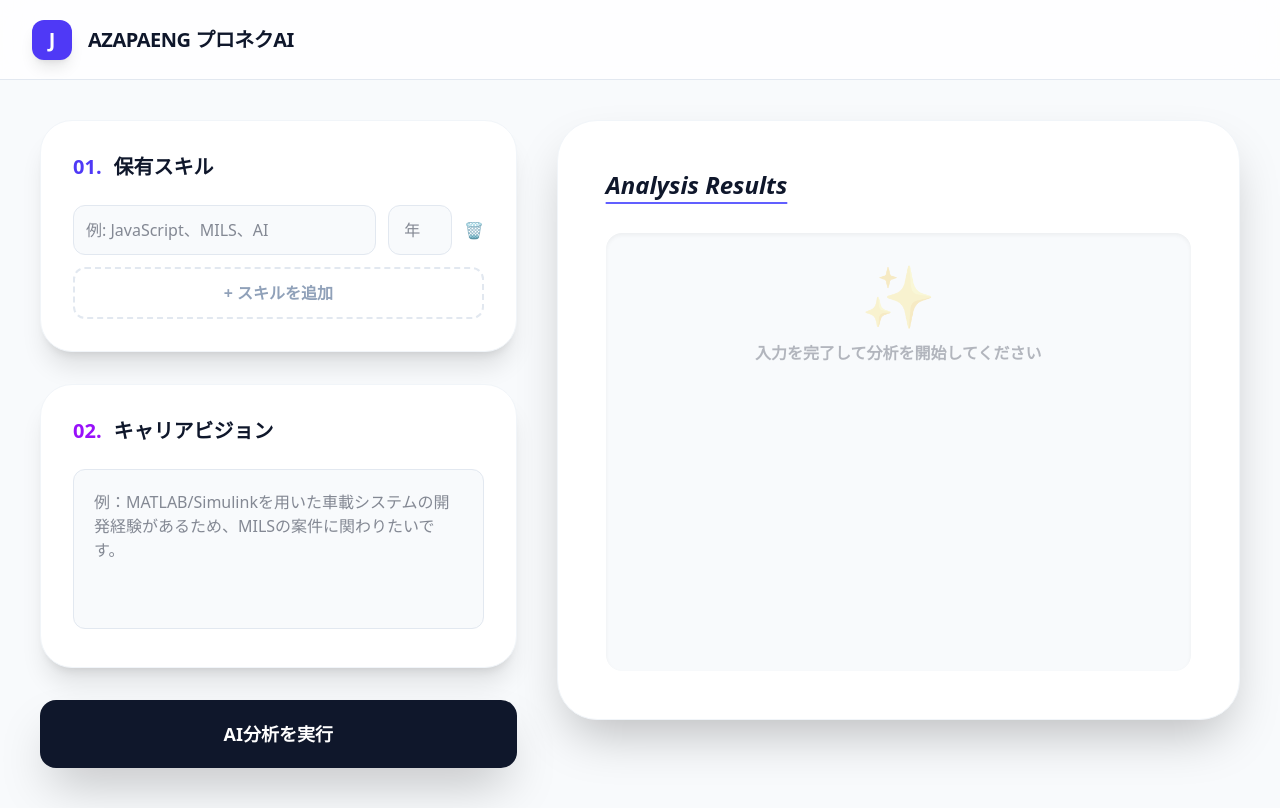
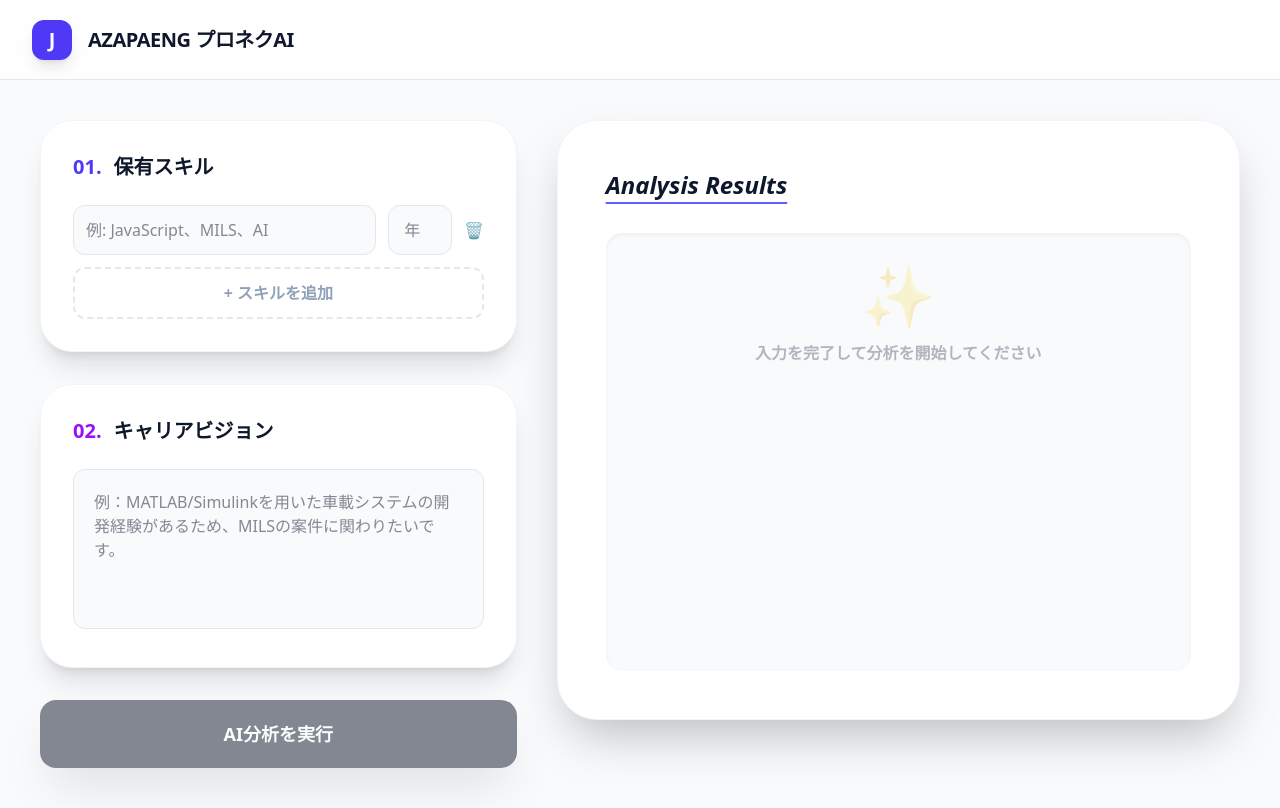
Before and after one commit to Advanced-Develop-2nd/job_search_ts, a React (Vite) app: page /job_search_ts/chat in a window 1280 px wide. Built offline with nearby package versions, Linux system fonts and the light colour scheme.

Commit message:
保有スキルとキャリアビジョンの両方が入力されていないときに送信ボタンを押せないように変更

```diff
--- a/src/pages/ChatPage.tsx
+++ b/src/pages/ChatPage.tsx
@@ -12,6 +12,10 @@ const ChatPage = () => {
   const [careerVision, setCareerVision] = useState('');
   const [aiResponse, setAiResponse] = useState<string | null>(null);
   const [isLoading, setIsLoading] = useState(false);
+
+  const hasAnySkill = skills.some(s => s.name.trim() !== '');
+  const hasCareerVision = careerVision.trim() !== '';
+  const bothEmpty = !hasAnySkill && !hasCareerVision;
 
   const addSkill = () => setSkills([...skills, { id: crypto.randomUUID(), name: '', years: '' }]);
   const removeSkill = (id: string) => {
@@ -133,7 +137,7 @@ const ChatPage = () => {
 
           <button
             onClick={handleAnalyze}
-            disabled={isLoading}
+            disabled={isLoading || bothEmpty}
             className="w-full py-5 bg-slate-900 dark:bg-indigo-600 text-white font-black rounded-2xl text-lg shadow-2xl hover:scale-[1.02] active:scale-[0.98] transition-all disabled:opacity-50"
           >
             {isLoading ? (
```
